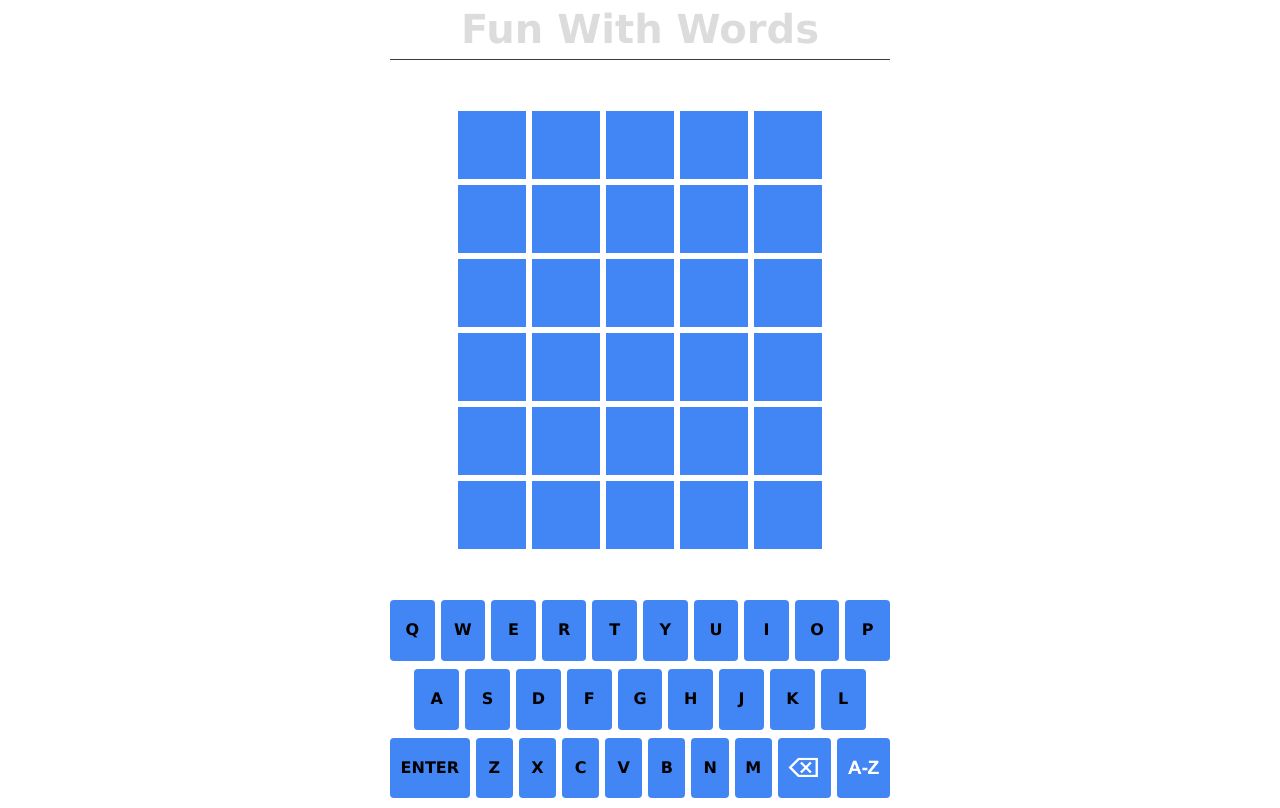
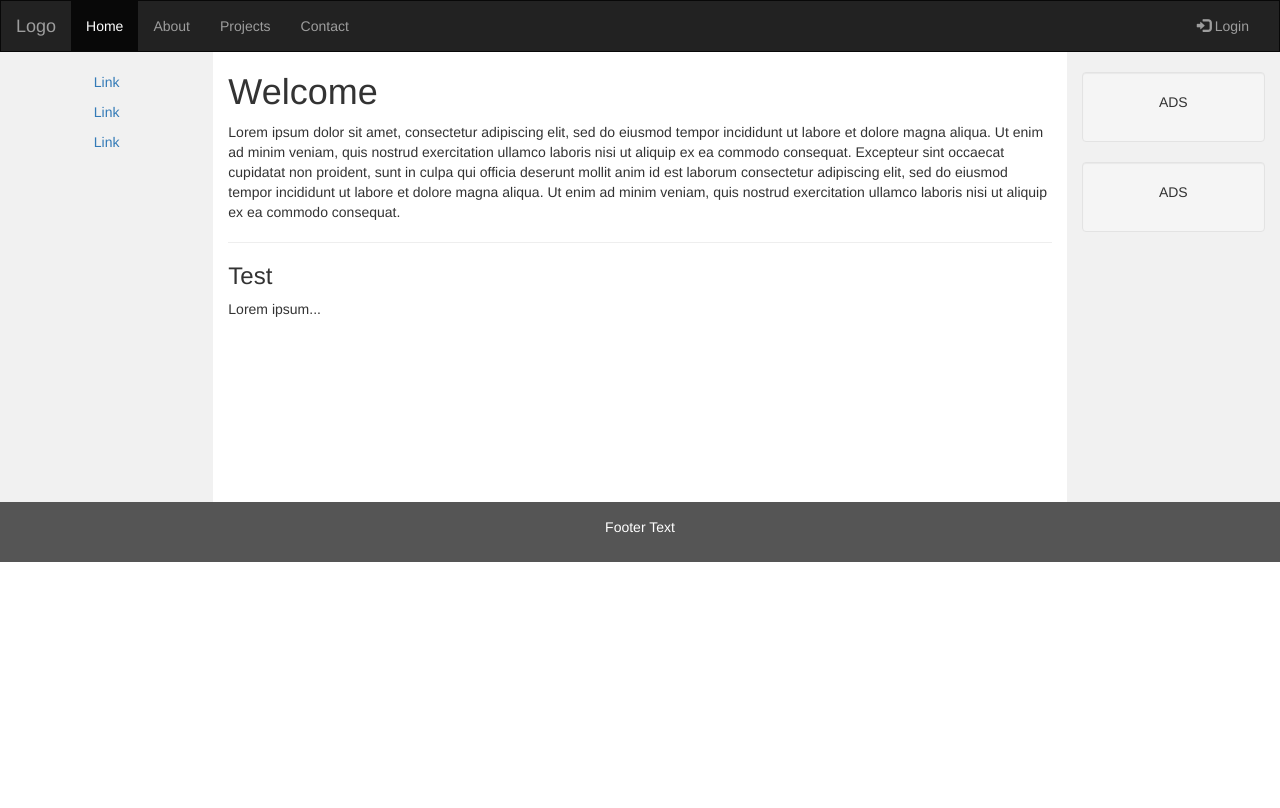
Before and after one commit to HappyErnie/funwithwords, a plain HTML site: page index.html in a window 1280 px wide. Drawn offline with nearby package versions, Linux system fonts and the light colour scheme.

Commit message:
Add files via upload

```diff
--- a/funwithwords.css
+++ b/funwithwords.css
@@ -10,76 +10,49 @@
 
 }
 
-/* NEW */
-* {
-  margin: 0;
-  padding: 0;
+/* BOOTSTRAP */
+ /* Remove the navbar's default margin-bottom and rounded borders */
+ .navbar {
+  margin-bottom: 0;
+  border-radius: 0;
 }
 
-html,
-body {
+/* Set height of the grid so .sidenav can be 100% (adjust as needed) */
+.row.content {height: 450px}
+
+/* Set gray background color and 100% height */
+.sidenav {
+  padding-top: 20px;
+  background-color: #f1f1f1;
   height: 100%;
-  font-family: 'Lucida Sans', 'Lucida Sans Regular', 'Lucida Grande', 'Lucida Sans Unicode', Geneva, Verdana, sans-serif;
 }
 
-#container {
-  display: flex;
-  background-color: var(--color-white);
-  height: 100%;
-  align-items: center;
-  flex-direction: column;
+/* Set black background color, white text and some padding */
+footer {
+  background-color: #555;
+  color: white;
+  padding: 15px;
 }
 
-#game {
-  width: 100%;
-  max-width: 500px;
-  height: 100%;
-  display: flex;
-  flex-direction: column;
+/* On small screens, set height to 'auto' for sidenav and grid */
+@media screen and (max-width: 767px) {
+  .sidenav {
+    height: auto;
+    padding: 15px;
+  }
+  .row.content {height:auto;}
 }
+/* ------------------------ */
 
-header {
-  border-bottom: 1px solid rgb(58, 58, 60);
-}
 
-.title {
-  color: gainsboro;
-  font-size: 2.5rem;
-  font-weight: bold;
-  margin: 0.4rem 0 0.4rem 0;
-  text-align: center;
-  font-family: 'Lucida Sans', 'Lucida Sans Regular', 'Lucida Grande', 'Lucida Sans Unicode', Geneva, Verdana, sans-serif;
-}
+/* html { box-sizing: border-box; }
+*, *:before, *:after { box-sizing: inherit; }
 
-#board-container {
-  display: flex;
-  justify-content: center;
-  align-items: center;
-  flex-grow: 1;
-  overflow: hidden;
-}
-
-#gameboard {
-  display: grid;
-  grid-template-columns: repeat(5, 1fr);
-  grid-gap: 5px;
-  padding: 10px;
-  box-sizing: border-box;
-}
-
-#keyboard-container {
-  height: 200px;
-}
-/* ---------- */
-
-/* html { box-sizing: border-box; } */
-/* *, *:before, *:after { box-sizing: inherit; } */
-
-/* body { */
+body { */
   /* background: var(--color-white); BACKGROUND COLOR */
   /* color: var(--color-white); FONT COLOR */
-/*
-  font-family: 'Clear Sans', 'Helvetica Neue', Arial, sans-serif;
+
+  /* font-family: 'Clear Sans', 'Helvetica Neue', Arial, sans-serif;
 
   min-height: 100vh;
   margin: 0;
@@ -220,7 +193,7 @@ main {
   width: 4rem;
 }
 
-[data-status='filled']      { border: 2px solid var(--color-blue); } /* BOX BORDER COLOR */
+[data-status='filled']      { border: 1px solid var(--color-blue); } /* BOX BORDER COLOR */
 [data-status='valid']       { background: var(--color-green); } /* CORRECT BOX COLOR */
 [data-status='oneaway']     { background: var(--color-red); } /* ONE AWAY BOX COLOR */
 [data-status='twoaway']     { background: var(--color-yellow); } /* TWO AWAY BOX COLOR */
@@ -278,66 +251,65 @@ main {
 /* ------------------- */
 
 /* TOP NAVIGATION MENU */
-.mobile-container {
-  display: flex;
-  background-color: var(--color-white);
-  height: 100%;
-  align-items: center;
-  flex-direction: column;
-}
+/* .mobile-container {
+  max-width: 480px;
+  margin: auto; */
+  /* background-color: #555;
+  height: 500px;
+  color: white;
+  border-radius: 10px; */
+/* } */
 
-.topnav {
-  overflow: hidden;
-  background-color: var(--color-blue); /* TITLE BACKGROUND COLOR */
-  position: absolute; /* relative */
-  width: 480px;
-  height: 50px;
-}
+/* .topnav {
+  overflow: hidden; */
+  /* background-color: var(--color-blue); TITLE BACKGROUND COLOR */
+  /* position: absolute; relative */
+/* }
 
 .topnav #menuMain {
-  display: none;
-  background-color: var(--color-gray-dark);  /* MENU DROPDOWN BACKGROUND COLOR */
-}
+  display: none; */
+  /* background-color: var(--color-gray-dark); MENU DROPDOWN BACKGROUND COLOR */
+/* }
 
 .topnav #menuHappyErnie {
   text-indent: 30px;
 }
 
-.topnav a {
-  color: var(--color-white); /* MENU HYPERLINK TEXT COLOR */
-  padding: 14px 16px;
+.topnav a { */
+  /* color: var(--color-white); MENU HYPERLINK TEXT COLOR */
+  /* padding: 14px 16px;
   text-decoration: none;
   font-size: 17px;
   display: block;
-}
+} */
 
-.topnav a.icon {
-  background: var(--color-gray-dark); /* MENU ICON BACKGROUND COLOR */
-  display: block;
+/* .topnav a.icon { */
+  /* background: var(--color-gray-dark); MENU ICON BACKGROUND COLOR */
+  /* display: block;
   position: absolute;
   right: 0;
   top: 0;
 }
 
-.topnav a:hover {
-  background-color: var(--color-gray-light); /* MENU MOUSE OVER BACKGROUND COLOR */
-  color: var(--color-white); /* MENU MOUSE OVER FONT COLOR */
-}
+.topnav a:hover { */
+  /* background-color: var(--color-gray-light); MENU MOUSE OVER BACKGROUND COLOR */
+  /* color: var(--color-white); MENU MOUSE OVER FONT COLOR */
+/* }
 
-.active {
-  background-color: var(--color-blue); /* MENU FONT COLOR */
-  color: var(--color-white); /* MENU FONT COLOR */
-  width: 480px;
+.active { */
+  /* background-color: var(--color-blue); MENU FONT COLOR */
+  /* color: var(--color-white); MENU FONT COLOR */
+  /* width: 480px;
   max-width: 480px;
 }
 
-.apptitle {
-  background-color: var(--color-blue); /* TITLE BACKGROUND COLOR */
-  color: var(--color-white); /* TITLE FONT COLOR */
-  font-size: 23px;
+.apptitle { */
+  /* background-color: var(--color-blue); TITLE BACKGROUND COLOR */
+  /* color: var(--color-white); TITLE FONT COLOR */
+  /* font-size: 23px;
   width: 480px;
   max-width: 480px;
-}
+} */
 /* ------------------- */
 
 /* POP UP FOR HOW TO PLAY */
--- a/index.html
+++ b/index.html
@@ -4,7 +4,12 @@
 <head>
   <meta charset="UTF-8">
   <meta http-equiv="X-UA-Compatible" content="IE=edge">
-  <meta name="viewport" content="width=device-width, initial-scale=1">
+  <meta name="viewport" content="width=device-width, initial-scale=1, maximum-scale=1.0, user-scalable=no">
+
+  <link rel="stylesheet" href="https://maxcdn.bootstrapcdn.com/bootstrap/3.4.1/css/bootstrap.min.css">
+  <script src="https://ajax.googleapis.com/ajax/libs/jquery/3.6.1/jquery.min.js"></script>
+  <script src="https://maxcdn.bootstrapcdn.com/bootstrap/3.4.1/js/bootstrap.min.js"></script>
+
   <title>Fun With Words</title>
   <link rel="stylesheet" type="text/css" href="funwithwords.css" />
   <link rel="stylesheet" href="https://cdnjs.cloudflare.com/ajax/libs/font-awesome/4.7.0/css/font-awesome.min.css">
@@ -13,15 +18,66 @@
 
 <body>
 
-  <div id="container">
-    <div id="game">
-      <header>
-        <h1 class="title">Fun With Words</h1>
+  <nav class="navbar navbar-inverse">
+    <div class="container-fluid">
+      <div class="navbar-header">
+        <button type="button" class="navbar-toggle" data-toggle="collapse" data-target="#myNavbar">
+          <span class="icon-bar"></span>
+          <span class="icon-bar"></span>
+          <span class="icon-bar"></span>
+        </button>
+        <a class="navbar-brand" href="#">Logo</a>
+      </div>
+      <div class="collapse navbar-collapse" id="myNavbar">
+        <ul class="nav navbar-nav">
+          <li class="active"><a href="#">Home</a></li>
+          <li><a href="#">About</a></li>
+          <li><a href="#">Projects</a></li>
+          <li><a href="#">Contact</a></li>
+        </ul>
+        <ul class="nav navbar-nav navbar-right">
+          <li><a href="#"><span class="glyphicon glyphicon-log-in"></span> Login</a></li>
+        </ul>
+      </div>
+    </div>
+  </nav>
+
+  <div class="container-fluid text-center">
+    <div class="row content">
+      <div class="col-sm-2 sidenav">
+        <p><a href="#">Link</a></p>
+        <p><a href="#">Link</a></p>
+        <p><a href="#">Link</a></p>
+      </div>
+      <div class="col-sm-8 text-left">
+        <h1>Welcome</h1>
+        <p>Lorem ipsum dolor sit amet, consectetur adipiscing elit, sed do eiusmod tempor incididunt ut labore et dolore magna aliqua. Ut enim ad minim veniam, quis nostrud exercitation ullamco laboris nisi ut aliquip ex ea commodo consequat. Excepteur sint occaecat cupidatat non proident, sunt in culpa qui officia deserunt mollit anim id est laborum consectetur adipiscing elit, sed do eiusmod tempor incididunt ut labore et dolore magna aliqua. Ut enim ad minim veniam, quis nostrud exercitation ullamco laboris nisi ut aliquip ex ea commodo consequat.</p>
+        <hr>
+        <h3>Test</h3>
+        <p>Lorem ipsum...</p>
+      </div>
+      <div class="col-sm-2 sidenav">
+        <div class="well">
+          <p>ADS</p>
+        </div>
+        <div class="well">
+          <p>ADS</p>
+        </div>
+      </div>
+    </div>
+  </div>
+
+  <footer class="container-fluid text-center">
+    <p>Footer Text</p>
+  </footer>
+
+
+  <!-- <header> -->
     <!-- Simulate a smartphone / tablet -->
     <!-- <div class="mobile-container"> -->
       <!-- Top Navigation Menu -->
-          <!-- <div class="topnav"> -->
-            <!-- <h1 class="apptitle">Fun With Words</h1>
+      <!-- <div class="topnav">
+        <h1 class="apptitle">Fun With Words</h1>
         <div id="menuMain">
           <a href="javascript:showAnswer()">Show Answer</a>
           <a href="javascript:openPopUpHowToPlay()">How To Play?</a>
@@ -31,23 +87,21 @@
             <a href="https://www.instagram.com/hellohappyernie/" target="_blank">@hellohappyernie</a>
             <a href="https://www.happyernie.com" target="_blank">Website</a>
             <a href="mailto: hello.happyernie@gmail.com">Email</a>
-              </div> -->
-            <!-- </div> -->
-            <!-- <a href="javascript:void(0);" class="icon" onclick="showMenu()">
+          </div>
+        </div>
+        <a href="javascript:void(0);" class="icon" onclick="showMenu()">
           <i class="fa fa-bars"></i>
         </a>
       </div> -->
       <!-- End smartphone / tablet look -->
-        <!-- </div> -->
-      </header><br>
+    <!-- </div>
+  </header> -->
 
-      <div id="board-container">
-        <div id="gameboard"></div>
-      </div><br>
+  <!-- <main>
+    <div id="gameboard"></div><br>
+    <div id="keyboard"></div>
+  </main> -->
 
-      <div id="keyboard-container">
-        <div id="keyboard"></div>
-      </div>
 
   <div class="popup-howtoplay" id="popup-howtoplay">
     <h2>How To Play</h2>
@@ -78,9 +132,6 @@
     <ul></ul>
   </div>
 
-    </div>
-  </div>
-
   <script type="text/javascript" src="funwithwords.js"></script>
 
 </body>
```
Also changed, not shown: funwithwords.js. Lines whose indentation alone changed are shown as unchanged.
